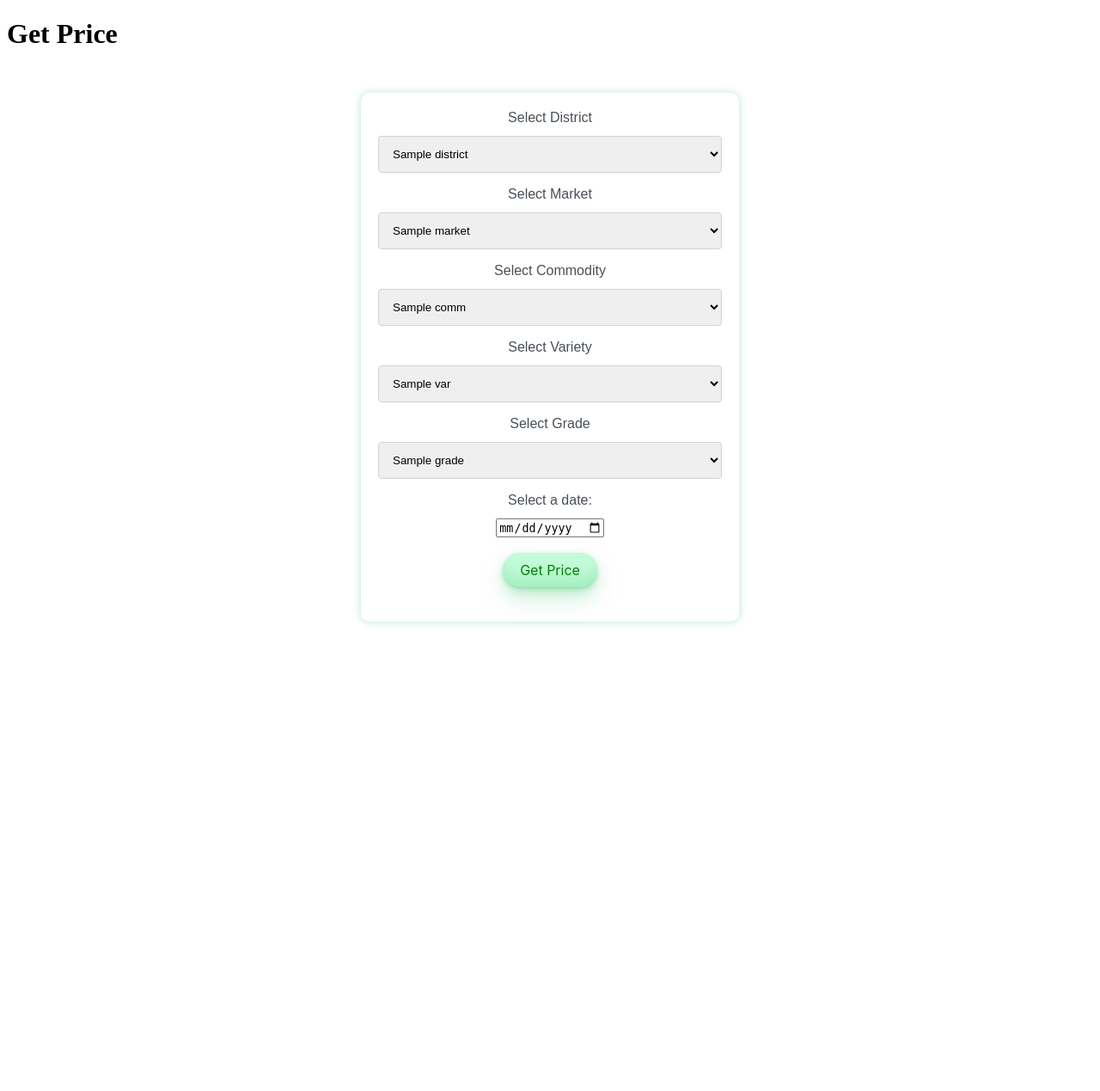
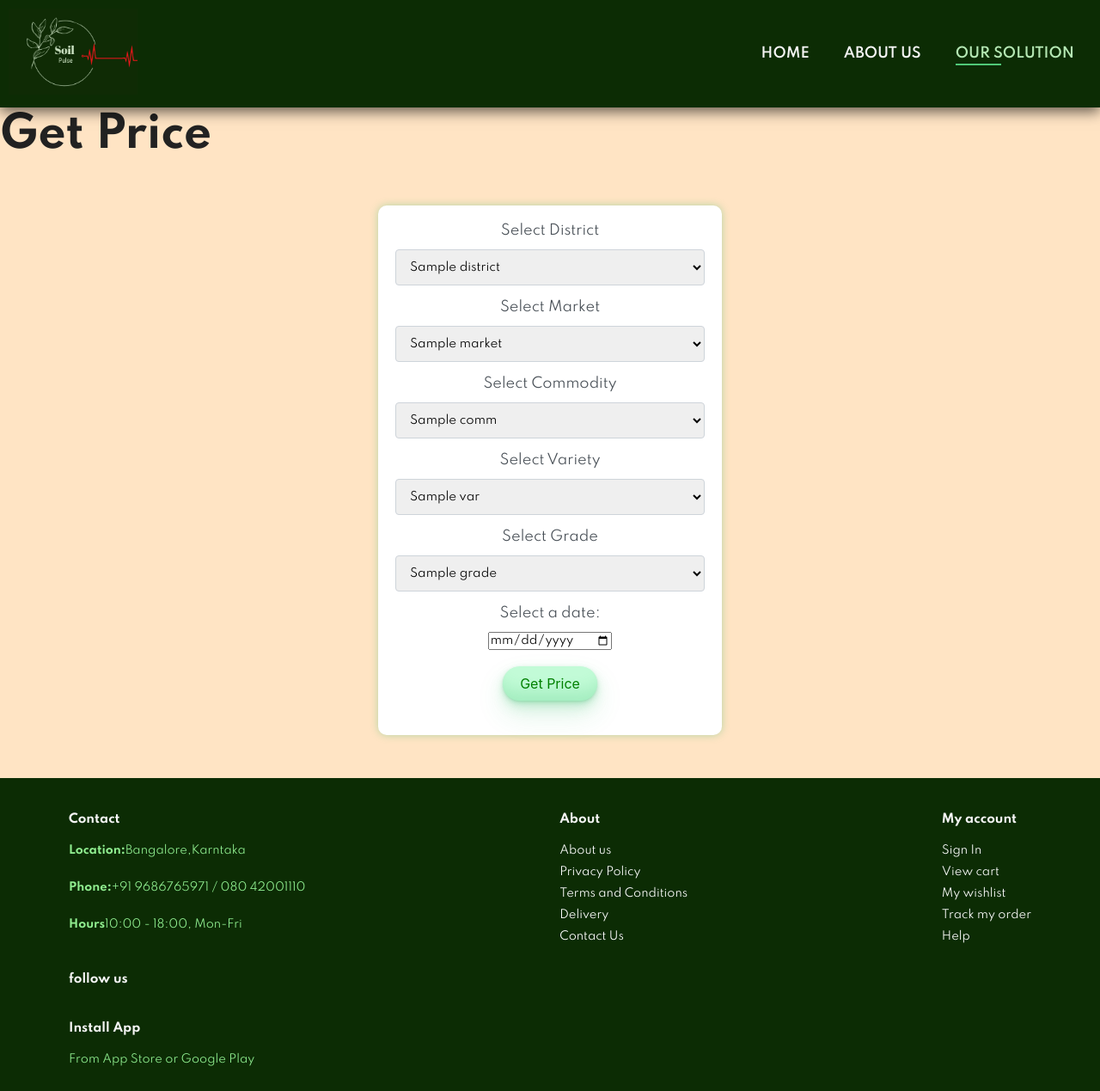
Before and after one commit to Tarun-space-S/Soil_Pulse, a Flask app: template app/templates/price.html in a window 1280 px wide. Shown: the top 1269 px of the page at 86% size. Before the commit the page ends 728 px from the top, so only its background shows below. Run offline with Flask 3, Linux system fonts and the light colour scheme; the template is opened without the code that fills it: most values are stand-ins (such as "Sample title", 1, 10 or a date in 2020); parts of the project's set-up code (start-up, migrations or seed data) failed here and were passed over.

Commit message:
updated price.html

```diff
--- a/app/templates/price.html
+++ b/app/templates/price.html
@@ -2,9 +2,24 @@
 <html>
 <head>
 <title>Get Price</title>
+<link rel="stylesheet" href="../static/css/about.css">
 <link rel="stylesheet" href="{{ url_for('static', filename='css/price.css') }}">
+
 </head>
 <body >
+  <section id="header">
+    <a href="#"><img src="../static/images/hello/logo_f1.png" class="logo" alt="" height="100" width="150" ></a>
+    <div>
+        <ul id="navbar">
+            <li><a  href="/">HOME</a></li>
+            <li><a  href="/about">ABOUT US</a></li>
+            <li><a class="active" href="/location">OUR SOLUTION</a></li>
+            <!--<li><a href="about.html">ABOUT</a></li>
+            <li><a href="contact.html">CONTACT</a></li>
+            <li><a href="wishlist.html"><i class="fas fa-heart"></i></a></li>-->
+        </ul>
+    </div>
+    </section>
 <h1>Get Price</h1>
 <div id="pbody">
   <form action="/predict_price" method="POST" onsubmit="return validateForm()">
@@ -62,5 +77,60 @@
     }
   </script>
 </div>
+<footer  class="section-p1">
+  <div class="col">
+      <!--<img class="logo" src="images/logo3.png" alt="" height="10x" width="20px">-->
+      <h4>Contact</h4>
+      <p><strong>Location:</strong>Bangalore,Karntaka</p>
+      <p><strong>Phone:</strong>+91 9686765971 / 080 42001110</p>
+      <p><strong>Hours</strong>10:00 - 18:00, Mon-Fri</p>
+
+      <div class="follow">
+          <h4>follow us</h4>
+      </div>
+      <div class="icon">
+          <i class="fab fa-facebook"></i>
+          <i class="fab fa-twitter"></i>
+          <i class="fab fa-instagram"></i>
+          <i class="fab fa-pinterest"></i>
+          <i class="fab fa-youtube"></i>
+      </div>
+  </div>
+
+
+  <div class="col">
+      <h4>About</h4>
+      <a href="#">About us</a>
+      <a href="#">Privacy Policy</a>
+      <a href="#">Terms and Conditions</a>
+      <a href="#">Delivery</a>
+      <a href="#">Contact Us</a>
+  </div>
+
+  <div class="col">
+      <h4>My account</h4>
+      <a href="#">Sign In</a>
+      <a href="#">View cart</a>
+      <a href="#">My wishlist</a>
+      <a href="#">Track my order</a>
+      <a href="#">Help</a>
+  </div>
+
+  <div class="col install">
+      <h4>Install App</h4>
+      <p>From App Store or Google Play</p>
+      <div class="row">
+          <img src="images/app.jpg" alt="">
+          <img src="images/play.jpg" alt="">
+      </div>
+      <p>secured Payment Gatewyas</p>
+      <img src="images/pay.png" alt="">
+      <p></p>
+  </div>
+
+  <div class="copyright">
+  <p>© 2023 ,The Resin House -All rights Reserved</p>
+  </div>
+</footer>
 </body>
 </html>
--- a/app/templates/sample.html
+++ b/app/templates/sample.html
@@ -4,7 +4,6 @@
     <title>Training Page</title>
 </head>
 <body>
-
     <h2 id="status">Status: Waiting for Action</h2>
     <button id="trainButton">Train</button>
     <div id="bod">
```
